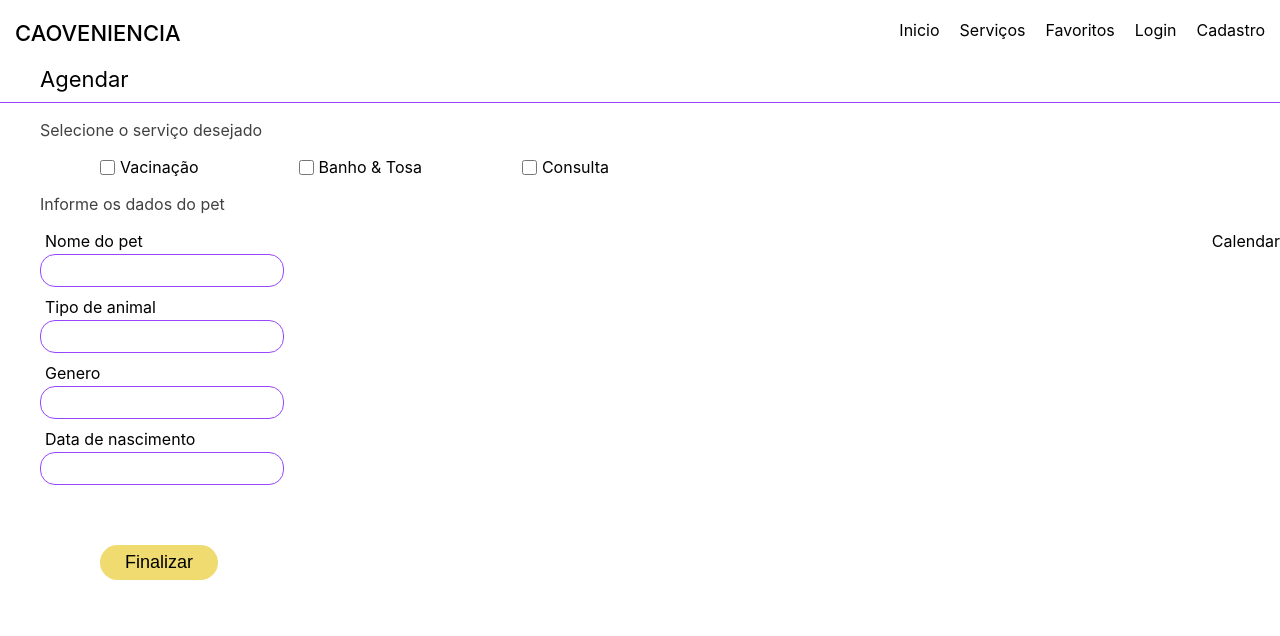
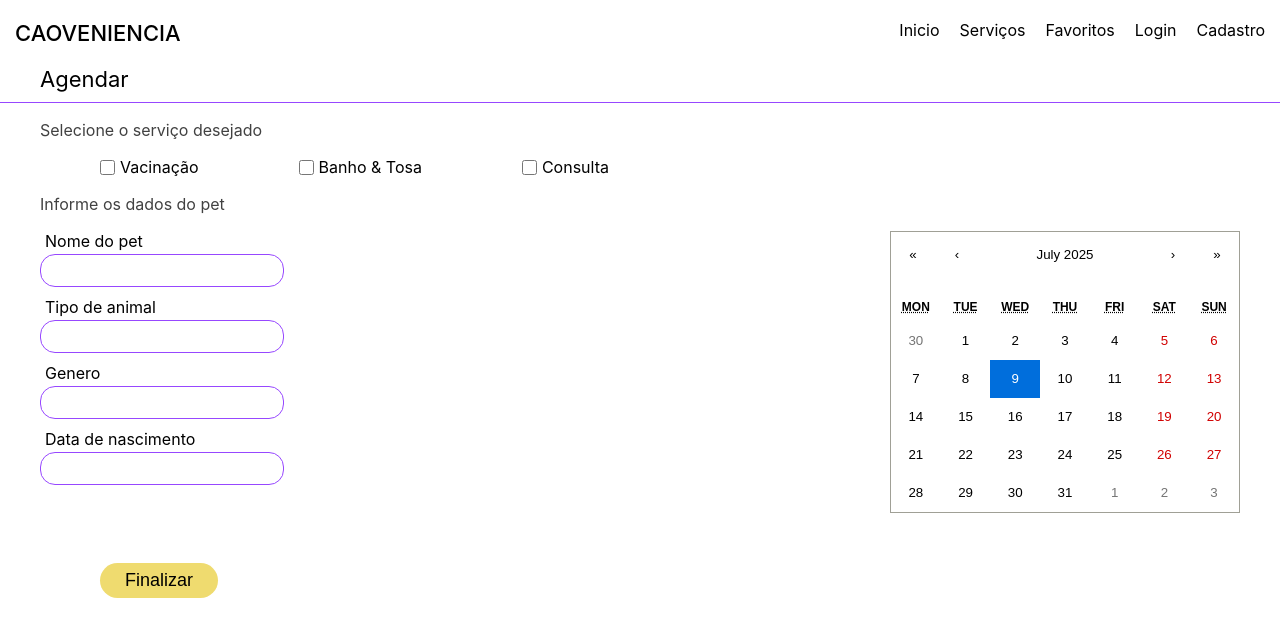
Before and after one commit to luisfelip2005/petshop, a React (Create React App) app in the folder frontend/: page /appointment in a window 1280 px wide. Shown: the top 636 px of the page. Built offline with nearby package versions, Linux system fonts and the light colour scheme.

Commit message:
adding calendar

```diff
--- a/frontend/package.json
+++ b/frontend/package.json
@@ -6,6 +6,7 @@
     "axios": "^1.8.4",
     "cra-template": "1.2.0",
     "react": "^19.0.0",
+    "react-calendar": "^6.0.0",
     "react-dom": "^19.0.0",
     "react-router-dom": "^7.4.0",
     "react-scripts": "5.0.1"
--- a/frontend/src/pages/Appointment/Appointment.jsx
+++ b/frontend/src/pages/Appointment/Appointment.jsx
@@ -1,9 +1,12 @@
 import React, { useState } from 'react'
 import HomeNavbar from '../../components/HomeNavbar/HomeNavBar'
 import "./styles.css"
+import './calendar.css';
+import Calendar from 'react-calendar';
 
 export default function Appointment() {
     const [checkedValue, setCheckedValue] = useState()
+    const [value, onChange] = useState(new Date());
 
   return (
     <div>
@@ -37,8 +40,8 @@ export default function Appointment() {
                     <p className='appointment-input-label'>Data de nascimento</p>
                     <input className='appointment-input' type="text" />
                 </div>
-                <div className="calendar">
-                    <p>Calendar</p>
+                <div className="calendar-container">
+                    <Calendar onChange={onChange} value={value} />
                 </div>
             </div>
             <button className='appointment-button'>Finalizar</button>
--- /dev/null
+++ b/frontend/src/pages/Appointment/calendar.css
@@ -0,0 +1,155 @@
+.react-calendar {
+  width: 350px;
+  max-width: 100%;
+  background: white;
+  border: 1px solid #a0a096;
+  font-family: 'Arial', 'Helvetica', sans-serif;
+  line-height: 1.125em;
+}
+
+.react-calendar--doubleView {
+  width: 700px;
+}
+
+.react-calendar--doubleView .react-calendar__viewContainer {
+  display: flex;
+  margin: -0.5em;
+}
+
+.react-calendar--doubleView .react-calendar__viewContainer > * {
+  width: 50%;
+  margin: 0.5em;
+}
+
+.react-calendar,
+.react-calendar *,
+.react-calendar *:before,
+.react-calendar *:after {
+  -moz-box-sizing: border-box;
+  -webkit-box-sizing: border-box;
+  box-sizing: border-box;
+}
+
+.react-calendar button {
+  margin: 0;
+  border: 0;
+  outline: none;
+}
+
+.react-calendar button:enabled:hover {
+  cursor: pointer;
+}
+
+.react-calendar__navigation {
+  display: flex;
+  height: 44px;
+  margin-bottom: 1em;
+}
+
+.react-calendar__navigation button {
+  min-width: 44px;
+  background: none;
+}
+
+.react-calendar__navigation button:disabled {
+  background-color: #f0f0f0;
+}
+
+.react-calendar__navigation button:enabled:hover,
+.react-calendar__navigation button:enabled:focus {
+  background-color: #e6e6e6;
+}
+
+.react-calendar__month-view__weekdays {
+  text-align: center;
+  text-transform: uppercase;
+  font: inherit;
+  font-size: 0.75em;
+  font-weight: bold;
+}
+
+.react-calendar__month-view__weekdays__weekday {
+  padding: 0.5em;
+}
+
+.react-calendar__month-view__weekNumbers .react-calendar__tile {
+  display: flex;
+  align-items: center;
+  justify-content: center;
+  font: inherit;
+  font-size: 0.75em;
+  font-weight: bold;
+}
+
+.react-calendar__month-view__days__day--weekend {
+  color: #d10000;
+}
+
+.react-calendar__month-view__days__day--neighboringMonth,
+.react-calendar__decade-view__years__year--neighboringDecade,
+.react-calendar__century-view__decades__decade--neighboringCentury {
+  color: #757575;
+}
+
+.react-calendar__year-view .react-calendar__tile,
+.react-calendar__decade-view .react-calendar__tile,
+.react-calendar__century-view .react-calendar__tile {
+  padding: 2em 0.5em;
+}
+
+.react-calendar__tile {
+  max-width: 100%;
+  padding: 10px 6.6667px;
+  background: none;
+  text-align: center;
+  font: inherit;
+  font-size: 0.833em;
+}
+
+.react-calendar__tile:disabled {
+  background-color: #f0f0f0;
+  color: #ababab;
+}
+
+.react-calendar__month-view__days__day--neighboringMonth:disabled,
+.react-calendar__decade-view__years__year--neighboringDecade:disabled,
+.react-calendar__century-view__decades__decade--neighboringCentury:disabled {
+  color: #cdcdcd;
+}
+
+.react-calendar__tile:enabled:hover,
+.react-calendar__tile:enabled:focus {
+  background-color: #e6e6e6;
+}
+
+.react-calendar__tile--now {
+  background: #ffff76;
+}
+
+.react-calendar__tile--now:enabled:hover,
+.react-calendar__tile--now:enabled:focus {
+  background: #ffffa9;
+}
+
+.react-calendar__tile--hasActive {
+  background: #76baff;
+}
+
+.react-calendar__tile--hasActive:enabled:hover,
+.react-calendar__tile--hasActive:enabled:focus {
+  background: #a9d4ff;
+}
+
+.react-calendar__tile--active {
+  background: #006edc;
+  color: white;
+}
+
+.react-calendar__tile--active:enabled:hover,
+.react-calendar__tile--active:enabled:focus {
+  background: #1087ff;
+}
+
+.react-calendar--selectRange .react-calendar__tile--hover {
+  background-color: #e6e6e6;
+}
--- a/frontend/src/pages/Appointment/styles.css
+++ b/frontend/src/pages/Appointment/styles.css
@@ -69,3 +69,9 @@
 .appointment-input-label {
     padding: 0px 0px 3px 5px;
 }
+
+.calendar-container {
+    padding: 0px 40px 0px 40px;
+    display: flex;
+    justify-content: center;
+}
```
Also changed, not shown: 1 other file (tests, documents, lock files or other folders).
